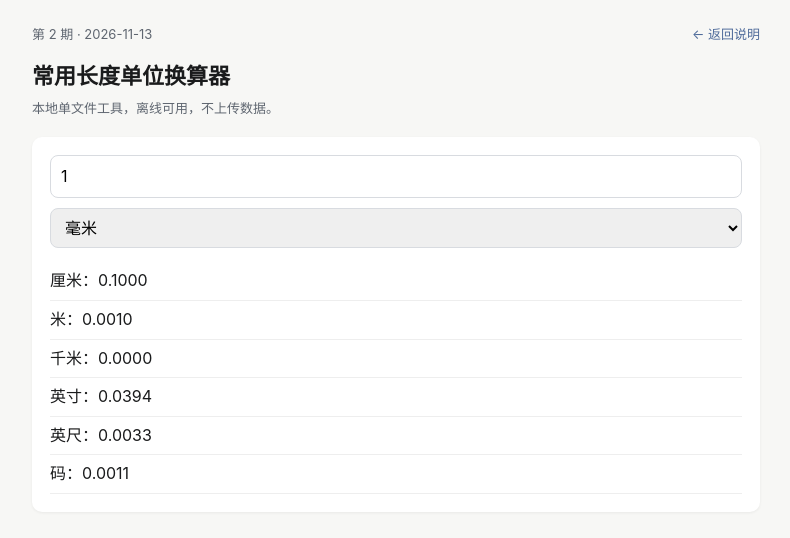
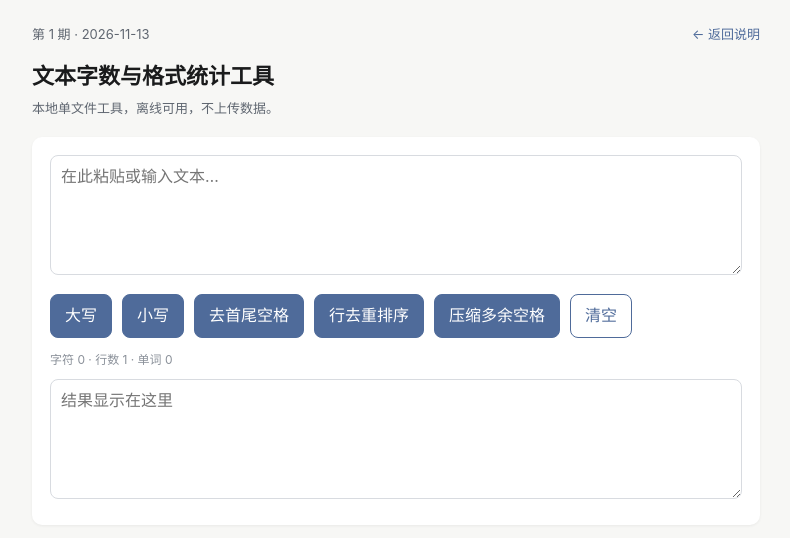
Before and after one commit to lsx9988/daily-maker, a plain HTML site: page output/2026-11-13/app.html in a window 1280 px wide. Shown: the whole page, without its empty margins (244-1034 px from the left). Drawn offline with Linux system fonts and the light colour scheme.

Commit message:
daily-maker: restore first-day piece and index

```diff
--- a/output/2026-11-13/app.html
+++ b/output/2026-11-13/app.html
@@ -1,7 +1,7 @@
 <!DOCTYPE html>
 <html lang="zh-CN"><head><meta charset="utf-8">
 <meta name="viewport" content="width=device-width,initial-scale=1">
-<title>常用长度单位换算器</title>
+<title>文本字数与格式统计工具</title>
 <style>
 :root{--accent:#4f6b9a}
 *{box-sizing:border-box}
@@ -20,25 +20,34 @@ textarea{min-height:120px;resize:vertical}
 .muted{color:#8a9099;font-size:12px}
 .big{font-size:40px;font-weight:700;text-align:center;margin:10px 0}
 </style></head><body><div class="wrap">
-<div class="top"><span>第 2 期 · 2026-11-13</span><a href="index.html">← 返回说明</a></div>
-<h1>常用长度单位换算器</h1>
+<div class="top"><span>第 1 期 · 2026-11-13</span><a href="index.html">← 返回说明</a></div>
+<h1>文本字数与格式统计工具</h1>
 <div class="sub">本地单文件工具，离线可用，不上传数据。</div>
 
 <div class="card">
-  <div class="row">
-    <input type="number" id="val" value="1" step="any">
-    <select id="from"></select>
+  <textarea id="in" placeholder="在此粘贴或输入文本…"></textarea>
+  <div class="row" style="margin:12px 0">
+    <button data-op="upper">大写</button><button data-op="lower">小写</button>
+    <button data-op="trim">去首尾空格</button><button data-op="dedup">行去重排序</button>
+    <button data-op="space">压缩多余空格</button><button class="ghost" id="clear">清空</button>
   </div>
-  <div id="results" style="margin-top:14px"></div>
+  <div class="muted" id="stat"></div>
+  <textarea id="out" readonly style="margin-top:10px" placeholder="结果显示在这里"></textarea>
 </div>
 </div>
 <script>
 function mulberry32(a){return function(){a|=0;a=a+0x6D2B79F5|0;var t=Math.imul(a^a>>>15,1|a);t=t+Math.imul(t^t>>>7,61|t)^t;return((t^t>>>14)>>>0)/4294967296}}
 
-const UNITS={mm:1,cm:10,m:1000,km:1000000,inch:25.4,ft:304.8,yd:914.4};
-const names={mm:'毫米',cm:'厘米',m:'米',km:'千米',inch:'英寸',ft:'英尺',yd:'码'};
-const sel=document.getElementById('from');Object.keys(UNITS).forEach(u=>{const o=document.createElement('option');o.value=u;o.textContent=names[u];sel.appendChild(o);});
-function conv(){const v=parseFloat(document.getElementById('val').value)||0;const f=sel.value;const mm=v*UNITS[f];const box=document.getElementById('results');box.innerHTML='';
-  Object.keys(UNITS).forEach(u=>{if(u===f)return;const r=document.createElement('div');r.style.cssText='padding:6px 0;border-bottom:1px solid #eee';r.textContent=`${names[u]}：${(mm/UNITS[u]).toFixed(4)}`;box.appendChild(r);});}
-document.getElementById('val').oninput=conv;sel.onchange=conv;conv();
+const inp=document.getElementById('in'),out=document.getElementById('out'),stat=document.getElementById('stat');
+function refresh(){const t=inp.value;const lines=t.split('\n');
+  stat.textContent=`字符 ${t.length} · 行数 ${lines.length} · 单词 ${(t.match(/\S+/g)||[]).length}`;}
+function apply(op){let t=inp.value;
+  if(op==='upper')t=t.toUpperCase();else if(op==='lower')t=t.toLowerCase();
+  else if(op==='trim')t=t.split('\n').map(x=>x.trim()).join('\n');
+  else if(op==='dedup')t=[...new Set(t.split('\n').map(x=>x.trim()).filter(Boolean))].sort().join('\n');
+  else if(op==='space')t=t.replace(/[ \t]+/g,' ').replace(/\s+$/,'');
+  out.value=t;refresh();}
+document.querySelectorAll('[data-op]').forEach(b=>b.onclick=()=>apply(b.dataset.op));
+document.getElementById('clear').onclick=()=>{inp.value='';out.value='';refresh();};
+inp.oninput=refresh;refresh();
 </script></body></html>
```
